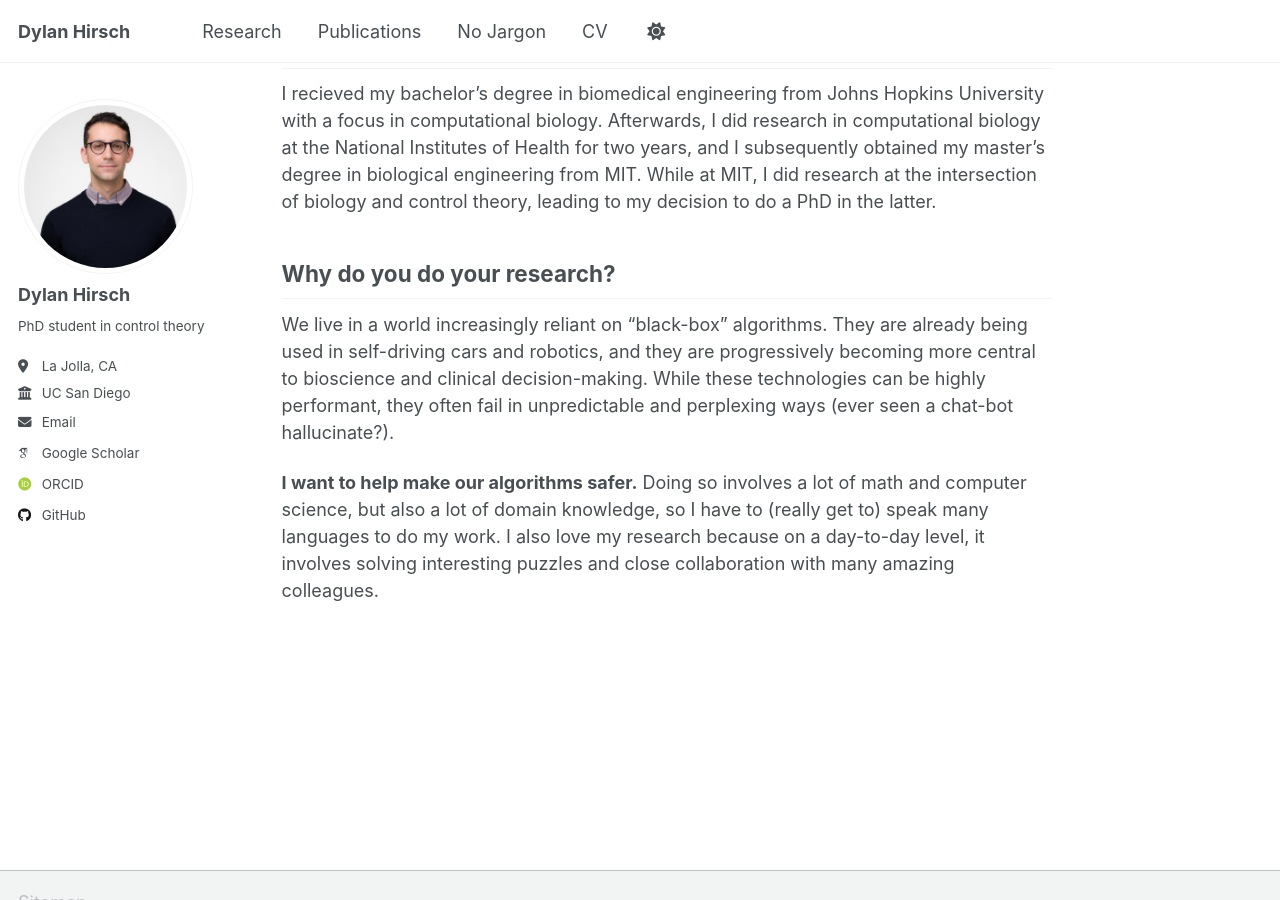
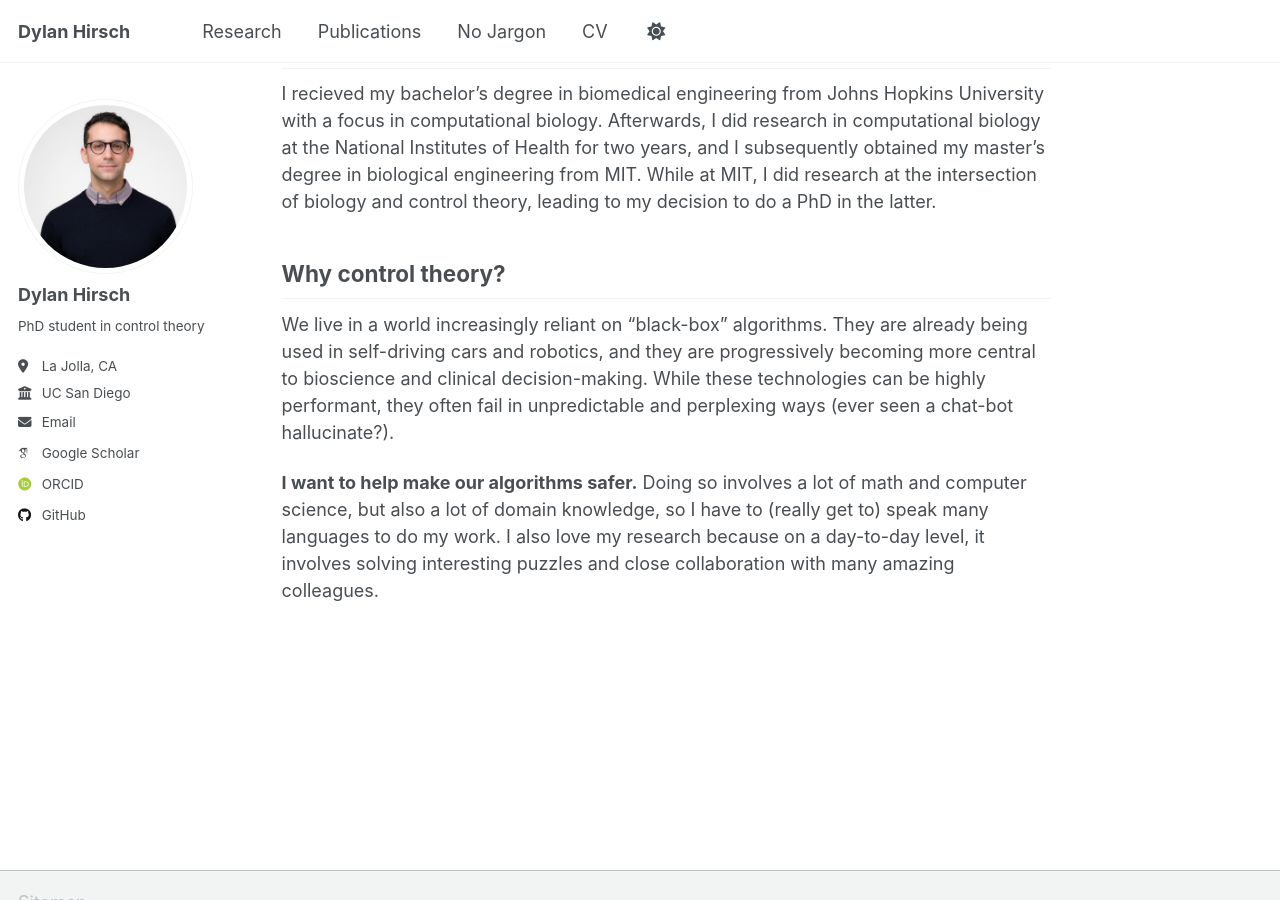
Before and after one commit to dylan-hirsch/dylan-hirsch.github.io, a Jekyll site: the page built from _pages/about.md, in a window 1280 px wide and 900 px high, scrolled down 423 px. Built offline with Jekyll 4.4.1, drawn with Linux system fonts in a browser that asks for light colours; some web fonts are replaced; a script that is not in the unit is left out.

Commit message:
Update about.md

```diff
--- a/_pages/about.md
+++ b/_pages/about.md
@@ -19,7 +19,7 @@ I recieved my bachelor's degree in biomedical engineering from Johns Hopkins Uni
 Afterwards, I did research in computational biology at the National Institutes of Health for two years, and I subsequently obtained my master's degree in biological engineering from MIT.
 While at MIT, I did research at the intersection of biology and control theory, leading to my decision to do a PhD in the latter.
 
-## Why do you do your research?
+## Why control theory?
 We live in a world increasingly reliant on "black-box" algorithms.
 They are already being used in self-driving cars and robotics, and they are progressively becoming more central to bioscience and clinical decision-making.
 While these technologies can be highly performant, they often fail in unpredictable and perplexing ways (ever seen a chat-bot hallucinate?).
```
